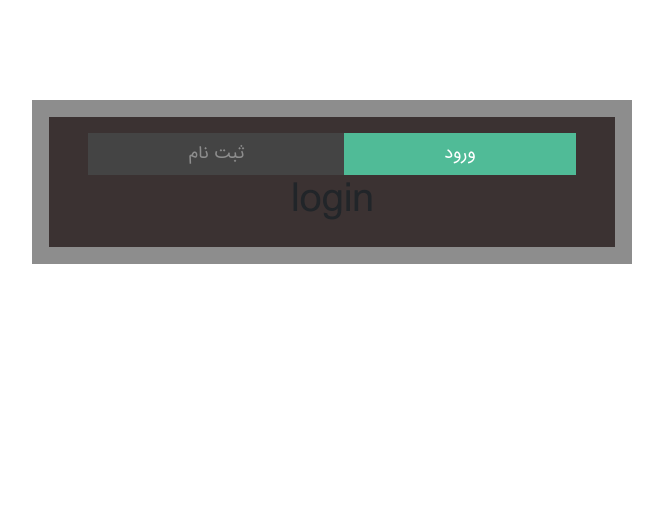
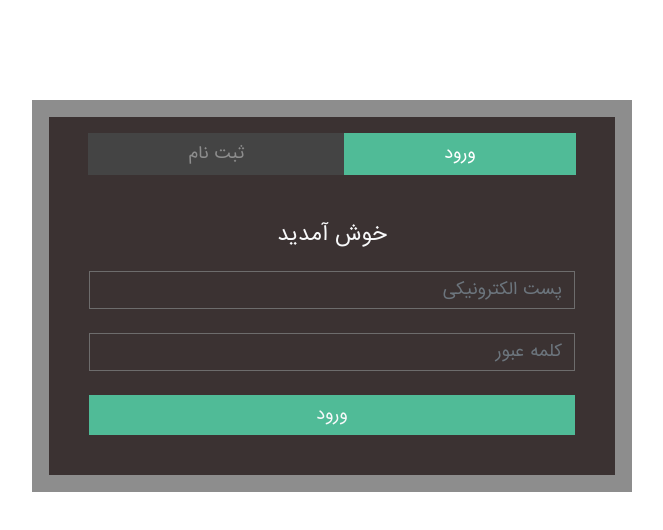
Before and after one commit to aynazheydariafshar/Aynaz-HeydariAfshar-hw18-maktab66, a React (Create React App) app in the folder ex1/: page / in a window 1280 px wide. Shown: the top 530 px of the page, without its empty margins (308-971 px from the left). Built offline with nearby package versions, Linux system fonts and the light colour scheme.

Commit message:
add style and add formik with email and password

```diff
--- a/ex1/src/Assests/Styles/App.css
+++ b/ex1/src/Assests/Styles/App.css
@@ -16,3 +16,9 @@
   width: 600px;
   background-color: #3b3232;
 }
+
+.btn-submit{
+  display: block;
+  background-color: rgb(80, 187, 151);
+  border: 0;
+}
--- /dev/null
+++ b/ex1/src/Assests/Styles/Login.css
@@ -0,0 +1,35 @@
+.login{
+    direction: rtl;
+    background-color: transparent !important;
+    border-radius: 0 !important;
+    border-color: rgb(109, 108, 108) !important;
+    color: rgb(194, 194, 194) !important;
+}
+
+.inputpassword-div{
+    position: relative;
+}
+
+i{
+    position: absolute;
+    left: 4%;
+    top: 13%;
+    color: white;
+}
+
+i:hover{
+    color: rgb(80, 187, 151);
+    cursor: pointer;
+}
+
+.link-forget{
+    text-decoration: none;
+    color: rgb(80, 187, 151);
+    font-size: 13px;
+    text-align: right;
+}
+
+.row-flex{
+    display: flex;
+    flex-direction: column;
+}
--- /dev/null
+++ b/ex1/src/Assests/Styles/Register.css
@@ -0,0 +1,13 @@
+.register{
+    direction: rtl;
+    background-color: transparent !important;
+    border-radius: 0 !important;
+    border-color: rgb(109, 108, 108) !important;
+    color: rgb(194, 194, 194) !important;
+}
+
+.selectEducation option{
+    color: white;
+    background-color: rgb(109, 108, 108);
+    font-size: 15px;
+}
--- a/ex1/src/Components/Login.js
+++ b/ex1/src/Components/Login.js
@@ -1,9 +1,75 @@
 import React from 'react';
+import { Formik } from 'formik';
+import { Form } from 'react-bootstrap';
+import '../Assests/Styles/Login.css'
 
 const Login = () => {
-    return <div>
-        <h1>login</h1>
-    </div>;
+    return (
+        <Formik
+            initialValues={{ email: '', password: '' }}
+            validate={values => {
+                const errors = {};
+                if (!values.email) {
+                errors.email = 'پر کردن این فیلد الزامی می باشد';
+                } else if (
+                !/^[A-Z0-9._%+-]+@[A-Z0-9.-]+\.[A-Z]{2,}$/i.test(values.email)
+                ) {
+                errors.email = 'لطفا یک ایمیل معتبر وارد نمایید';
+                }
+                return errors;
+            }}
+            onSubmit={(values, { setSubmitting }) => {
+                setTimeout(() => {
+                alert(JSON.stringify(values, null, 2));
+                setSubmitting(false);
+                }, 400);
+            }}
+        >
+       {({
+         values,
+         errors,
+         touched,
+         handleChange,
+         handleBlur,
+         handleSubmit,
+         isSubmitting,
+         /* and other goodies */
+       }) => (
+        <form className='p-4' onSubmit={handleSubmit}>
+           <h5 className='text-light my-4'>خوش آمدید</h5>
+           <Form.Control
+                type="email"
+                name="email"
+                onChange={handleChange}
+                onBlur={handleBlur}
+                value={values.email}
+                placeholder = "پست الکترونیکی"
+                className='login inputEmail my-4'
+           />
+           {errors.email && touched.email && errors.email}
+            <div className='inputpassword-div'>
+                <Form.Control
+                    type="password"
+                    name="password"
+                    onChange={handleChange}
+                    onBlur={handleBlur}
+                    value={values.password}
+                    placeholder="کلمه عبور"
+                    className='login inputPassword my-4'
+                />
+                {errors.password && touched.password && errors.password}
+            </div>
+            <div className="d-grid gap-2">
+                <button
+                disabled={isSubmitting}
+                className='btn-submit p-2 text-light'
+                type='submit'>
+                ورود</button>
+            </div>
+        </form>
+        )}
+        </Formik>
+    )
 }
 
 
--- a/ex1/src/Components/Register.js
+++ b/ex1/src/Components/Register.js
@@ -1,4 +1,5 @@
 import React from 'react';
+import '../Assests/Styles/Register.css'
 
 const Register = () => {
     return <div>
```
Also changed, not shown: ex1/src/Components/Password.js (deleted, +0 -8 lines).
